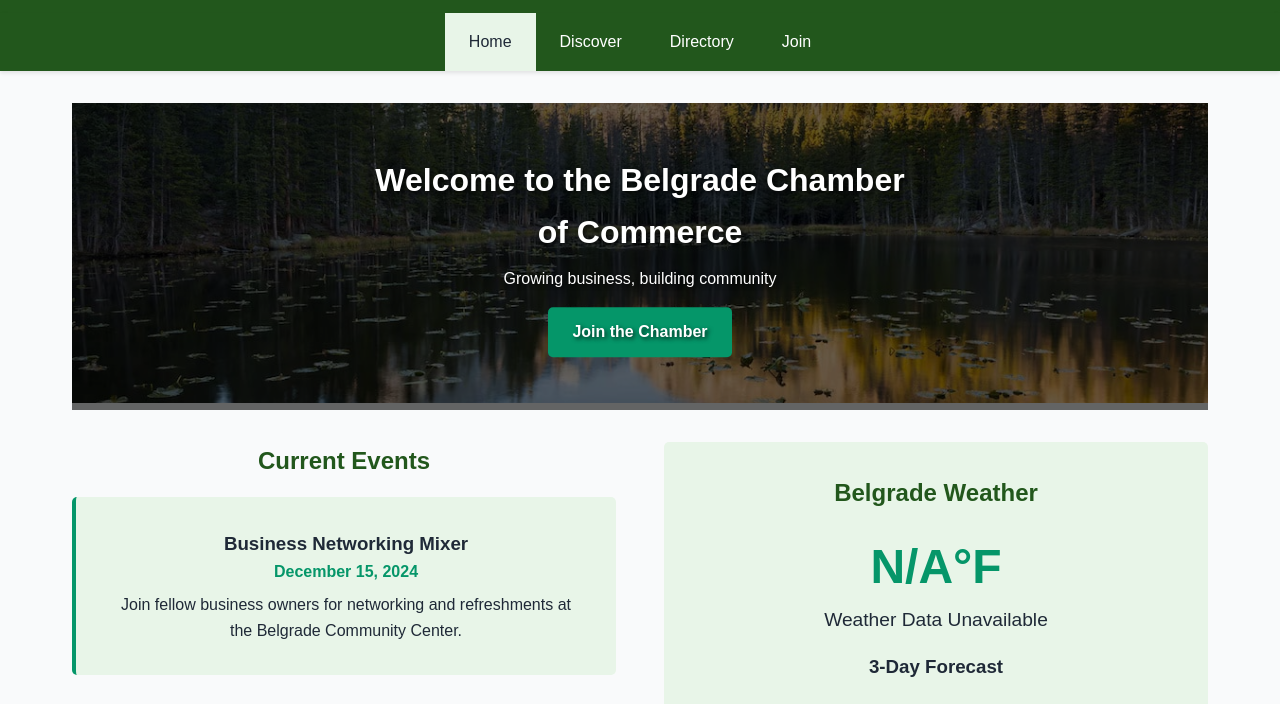
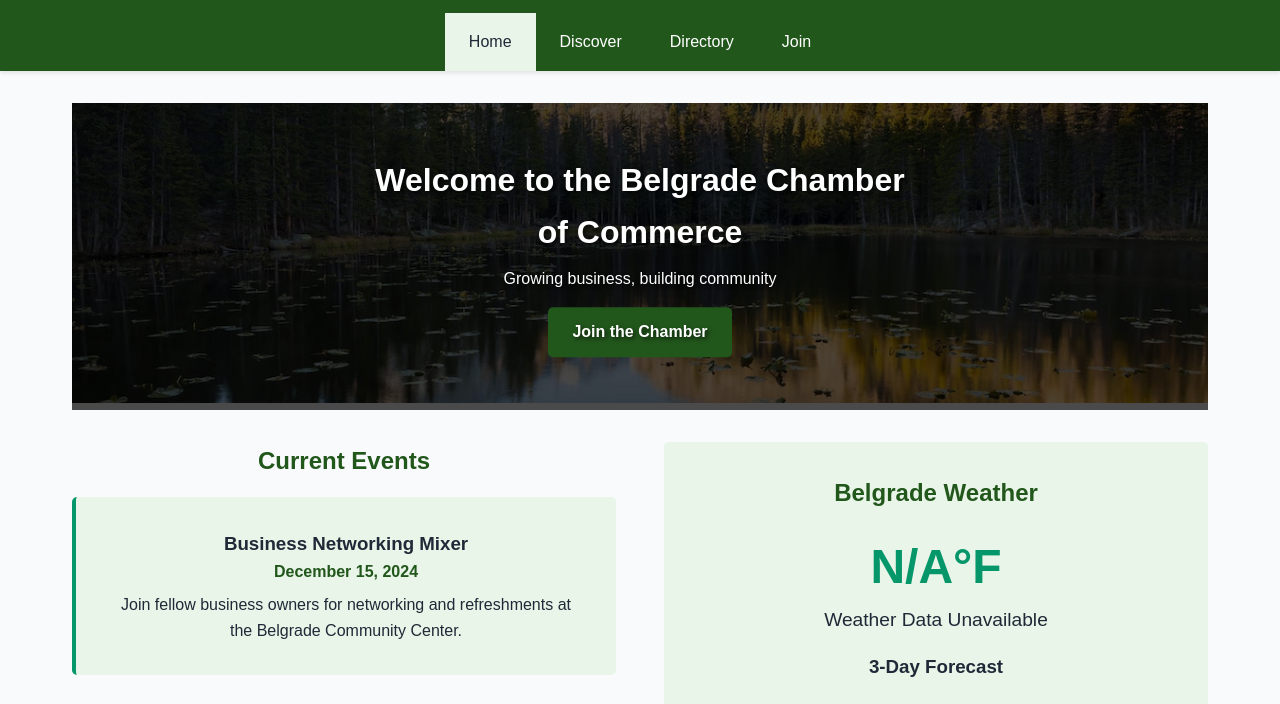
Before and after one commit to Arom8-3-11/wdd231, a plain HTML site: page chamber/index.html in a window 1280 px wide. Shown: the part 69-773 px from the top of the page. Drawn offline with Linux system fonts and the light colour scheme; no server answers.

Commit message:
fix some colors

```diff
--- a/chamber/styles/base.css
+++ b/chamber/styles/base.css
@@ -199,7 +199,7 @@ main {
     left: 0;
     width: 100%;
     height: 100%;
-    background: rgba(0, 0, 0, 0.6);
+    background: rgba(0, 0, 0, 0.7);
     z-index: 1;
 }
 
@@ -221,7 +221,7 @@ main {
 
 .cta-button {
     display: inline-block;
-    background-color: var(--secondary-color);
+    background-color: var(--primary-color);
     color: var(--white);
     padding: 0.75rem 1.5rem;
     text-decoration: none;
@@ -231,10 +231,9 @@ main {
 }
 
 .cta-button:hover {
-    background-color: var(--primary-color);
+    background-color: var(--secondary-color);
 }
 
-/* Events Section */
 .current-events {
     margin-bottom: 2rem;
     text-align: center;
@@ -260,7 +259,7 @@ main {
 }
 
 .event-date {
-    color: var(--secondary-color);
+    color: var(--primary-color);
     font-weight: bold;
     margin-bottom: 0.5rem;
 }
```
